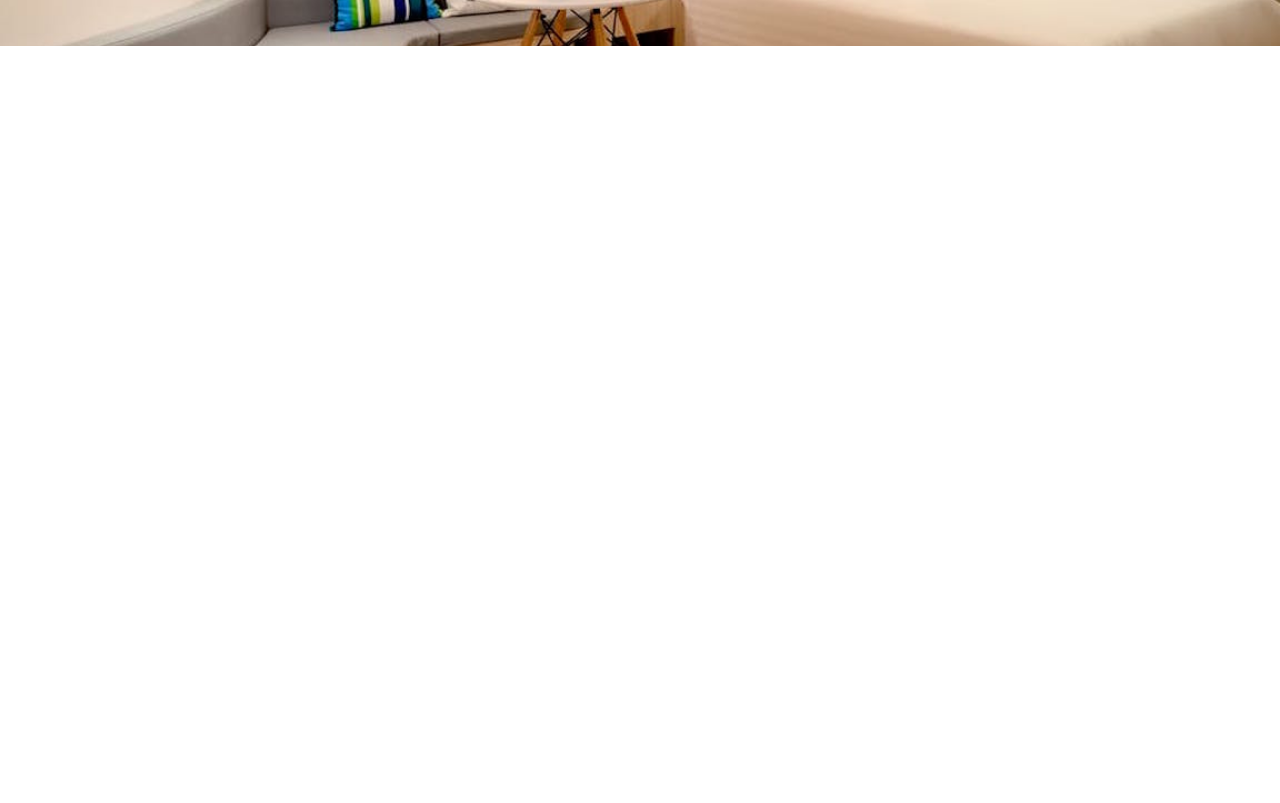
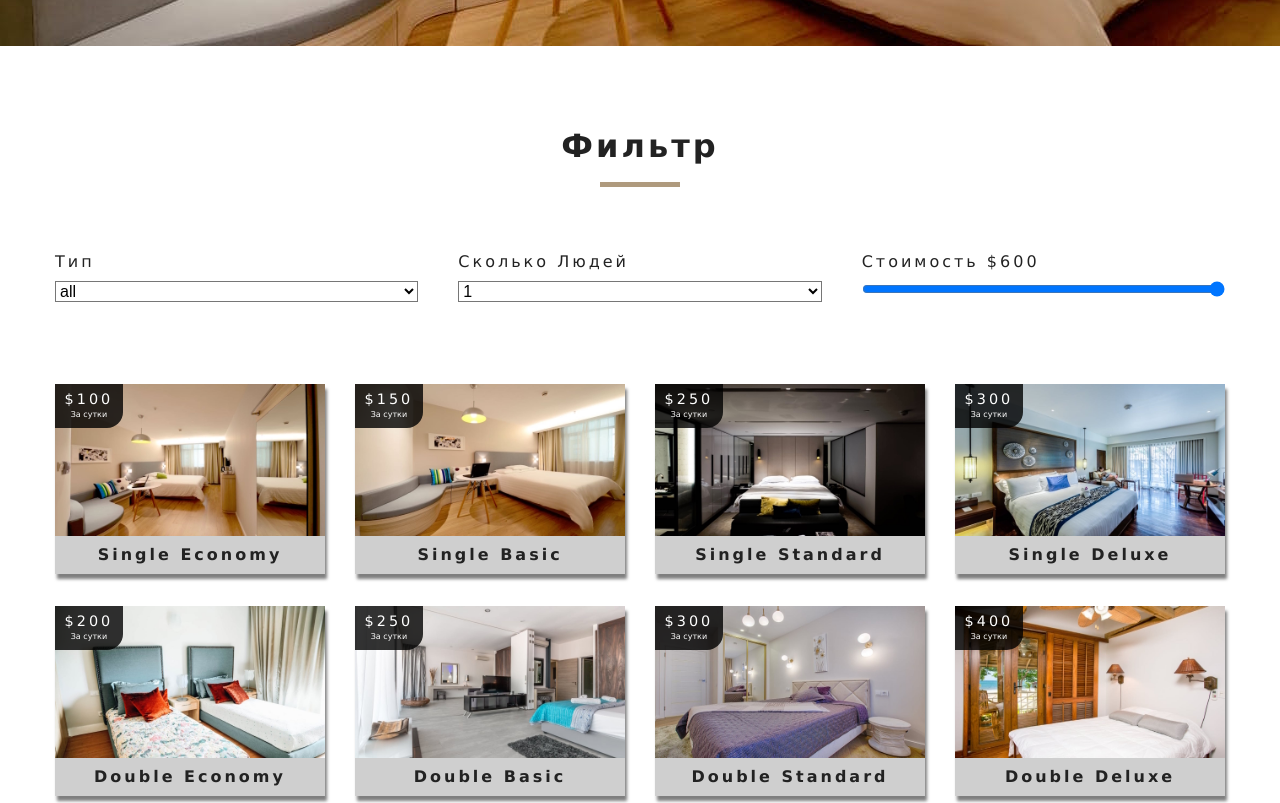
Before and after one commit to VadimAlyshevitch/FRONT-tour-React, a React (Create React App) app: page /rooms in a window 1280 px wide. Shown: the part 500-1303 px from the top of the page. Before the commit the page ends 800 px from the top, so only its background shows below. Built offline with nearby package versions, Linux system fonts and the light colour scheme.

Commit message:
add filter by type, people, price

```diff
--- a/src/components/Loading.js
+++ b/src/components/Loading.js
@@ -1,9 +1,10 @@
 import React from 'react'
+import defaultImg from '../images/gif/loading-arrow.gif'
 
 export default function Loading() {
     return (
         <div>
-           <img src="./images/gif/loading.gif"/>
+           <img src={defaultImg}/>
         </div>
     )
 }
--- /dev/null
+++ b/src/components/RoomContainer.js
@@ -0,0 +1,46 @@
+import React from 'react'
+import RoomFilter from './RoomFilter'
+import RoomsList from './RoomList'
+import {withRoomConsumer} from '../context';
+import Loading from '../components/Loading'
+
+
+function RoomContainer({context}) {
+    const {loading, sortedRooms, rooms} = context;
+    if(loading) {
+         return <Loading />
+    }
+    return (
+        <>
+
+            <RoomFilter  rooms={rooms}/>
+            <RoomsList rooms={sortedRooms}/>
+        </>
+    );
+}
+
+
+export default withRoomConsumer(RoomContainer);
+
+// export default function RoomContainer() {
+//     return (
+//         <RoomConsumer>
+//             {
+//                 (value) => {
+//                     const {loading, sortedRooms, rooms} = value
+//                     if(loading) {
+//                         return <Loading />
+//                     }
+//                     return (
+//                         <div>
+//                             hello from RoomContainer
+//                             <RoomFilter  rooms={rooms}/>
+//                             <RoomsList rooms={sortedRooms}/>
+//                         </div>
+//                     )
+//                 }
+//             }
+//         </RoomConsumer>
+
+//     )
+// }
--- /dev/null
+++ b/src/components/RoomFilter.js
@@ -0,0 +1,96 @@
+import React from 'react'
+import {useContext} from 'react'
+import {RoomContext} from '../context'
+import Title from '../components/Title'
+// получение всех уникальных значений
+const getUnique = (items, value) => {
+    return [...new Set(items.map(item => item[value]))]
+}
+
+export default function RoomFilter({rooms}) {
+    const context = useContext(RoomContext)
+    const {
+        handleChange,
+        type,
+        capacity,
+        price,
+        minPrice,
+        maxPrice,
+        minSize,
+        maxSize,
+        breafast,
+        pets
+    } = context;
+
+    // получить уникальные типы
+    let types = getUnique(rooms, 'type');
+
+    // добавить все
+    types = ['all' , ...types];
+
+    // map в jsx
+    types = types.map((item, index) => {
+        return <option value={item} key={index}>{item}</option>
+    });
+    let people = getUnique(rooms, 'capacity');
+    people = people.map((item, index) => {
+        return <option value={item} key={index}>{item}</option>
+    })
+
+    return (
+        <section className="filter-container">
+            <Title title="Фильтр"/>
+            <form className="filter-form">
+                {/* START Выбрать тип */}
+                <div className="form-group">
+                    <label htmlFor="type">Тип</label>
+                    <select
+                    name="type"
+                    id="type"
+                    value={type}
+                    className="form-control"
+                    onChange={handleChange}>
+                        {
+                            types
+                        }
+                    </select>
+                </div>
+                {/* END Выбрать тип */}
+                  {/* START Выбрать количество */}
+                  <div className="form-group">
+                    <label htmlFor="capacity">Сколько людей</label>
+                    <select
+                    name="capacity"
+                    id="capacity"
+                    value={capacity}
+                    className="form-control"
+                    onChange={handleChange}>
+                        {
+                            people
+                        }
+                    </select>
+                </div>
+                {/* END Выбрать количество */}
+
+                {/* {фильтр по цене} */}
+                <div className="form-group">
+                    <label htmlFor="price">Стоимость ${price}</label>
+                    <input
+                    type="range"
+                    name="price"
+                    min={minPrice}
+                    max={maxPrice}
+                    id="price"
+                    value={price}
+                    onChange={handleChange}
+                    className="form-control"
+                    ></input>
+                </div>
+
+                {/* {фильтр по цене} */}
+
+
+            </form>
+        </section>
+    )
+}
--- /dev/null
+++ b/src/components/RoomList.js
@@ -0,0 +1,24 @@
+import React from 'react'
+import Room from './Room'
+
+export default function RoomsList({rooms}) {
+    if(rooms.lenght === 0) {
+        return (
+            <div className="empty-search">
+                <h3>По вашему запросу ничего не найдено...</h3>
+            </div>
+        )
+    }
+    return (
+        <section className="roomlist">
+            <div className="roomslist-center">
+                {
+                    rooms.map(item => {
+                        return <Room key={item.id} room={item}  />
+                    })
+                }
+            </div>
+
+        </section>
+    )
+}
--- a/src/context.js
+++ b/src/context.js
@@ -9,18 +9,33 @@ export default class RoomProvider extends Component {
         rooms : [],
         sortedRooms : [],
         featuredRooms : [],
-        loading : true
+        loading : true,
+        type : 'all',
+        capacity : 1,
+        price : 0,
+        minPrice : 0,
+        maxPrice: 0,
+        minSize : 0,
+        maxSize : 0,
+        breafast : false,
+        pets : false
     };
     // getData {}
 
     componentDidMount() {
         let rooms = this.formatData(items);
         let featuredRooms = rooms.filter(room => room.featured === true);
+        let maxPrice = Math.max(...rooms.map(item => item.price));
+        let maxSize = Math.max(...rooms.map(item => item.size));
+
         this.setState({
             rooms : rooms,
             sortedRooms : rooms,
             featuredRooms : rooms,
-            loading : false
+            loading : false,
+            price : maxPrice,
+            maxPrice,
+            maxSize
         })
     }
 
@@ -42,11 +57,58 @@ export default class RoomProvider extends Component {
         return room;
     }
 
+    handleChange = event => {
+        const target = event.target;
+        const value = event.type === 'checkbox' ? target.checked : target.value
+        const name = event.target.name
+        this.setState({
+            [name] : value
+        }, this.filterRooms);
+    }
 
+    filterRooms = () => {
+        let {
+            rooms, type, capacity, price, minSize, maxSize, breafast, pets
+        } = this.state
+
+        //все позиции
+        let tempRooms = [...rooms]
+
+        // измененеие значения
+        capacity = parseInt(capacity);
+
+        // фильтер по центе
+        price = parseInt(price);
+        // if (price !== 0) {
+        //     tempRooms = tempRooms.filter(room => room.price === price)
+        // }
+
+        tempRooms = tempRooms.filter(room => room.price <= price);
+
+
+
+
+        //фильтер по типу
+        if (type !== 'all') {
+            tempRooms = tempRooms.filter(room => room.type === type)
+        }
+
+        //фильтер по количеству
+        if (capacity !== 1) {
+            tempRooms = tempRooms.filter(room => room.capacity >=capacity )
+        }
+        this.setState({
+            sortedRooms : tempRooms
+        });
+    }
 
     render() {
         return (
-            <RoomContext.Provider value = {{ ...this.state, getRoom : this.getRoom }}>
+            <RoomContext.Provider value = {{
+                ...this.state,
+                getRoom : this.getRoom,
+                handleChange : this.handleChange,
+                filterRooms: this.filterRooms }}>
                 {this.props.children}
             </RoomContext.Provider>
         )
@@ -57,5 +119,13 @@ export default class RoomProvider extends Component {
 
 const RoomConsumer = RoomContext.Consumer;
 
+export function withRoomConsumer(Component) {
+    return function ConsumerWrapper(props){
+        return <RoomConsumer>
+            {value => <Component {...props} context={value}/>}
+        </RoomConsumer>
+    }
+}
+
 
 export { RoomProvider, RoomConsumer, RoomContext };
--- a/src/pages/Rooms.js
+++ b/src/pages/Rooms.js
@@ -2,15 +2,20 @@ import React from 'react'
 import Hero from '../components/Hero'
 import Banner from '../components/Banner'
 import {Link} from 'react-router-dom'
+import RoomContainer from '../components/RoomContainer';
 
 
 
 export default function Rooms() {
     return (
+        <>
         <Hero hero="roomsHero" >
            <Banner title='Наши шаблоны' subtitle="На странице представлены шаблоны путешествия">
                 <Link to='/' className="btn-primary">На главную</Link>
            </Banner>
         </Hero>
+
+        <RoomContainer> </RoomContainer>
+        </>
     )
 }
--- a/src/pages/SingleRoom.js
+++ b/src/pages/SingleRoom.js
@@ -30,13 +30,49 @@ export default class SingleRoom extends Component {
             </div>
         }
 
-        const {name, description, capacity, size,price, extras, breakfast, pets, images} = room
+        const {name, description, capacity, size,price, extras, breakfast, pets, images} = room;
+        const [mainImg, ...defaultImg] = images;
         return (
-            <StyledHero img={images[0] || this.state.defaultBcg}>
+            <>
+            <StyledHero img={mainImg || this.state.defaultBcg}>
                 <Banner title={`${name} room`} />
                 <Link to='/rooms' className="btn-primary">Назад</Link>
 
             </StyledHero>
+            <section className="single-room">
+                <div className="single-room-images">
+                {defaultImg.map((item, index) => {
+                   return <img key={index} src={item} alt={name} />
+                })}
+                </div>
+                <div className="single-room-info">
+                    <article className="desc">
+                        <h3>Подробнее</h3>
+                        <p>{description}</p>
+                        </article>
+                        <article className="info">
+                            <h3>Инфо</h3>
+                            <h6>Цена : ${price}</h6>
+                            <h6>Размер : {size} SQFT</h6>
+                            <h6>Количество : {capacity > 1 ?`${capacity} человек` : `${capacity} людей`}</h6>
+
+                            <h6>Что есть : {extras}</h6>
+
+                            <h6> {pets ? "C животными" : "Без животных"}</h6>
+                            <h6> {breakfast ? "Охуенный хавчик" : "Петушки ебаные вы все"}</h6>
+
+                        </article>
+                </div>
+            </section>
+            <section className="room-extrass">
+                <h6>Включено</h6>
+                <ul className="extrass">
+                    {extras.map((item, index) => {
+                        return <li key={index}>- {item} </li>
+                    })}
+                </ul>
+            </section>
+            </>
         )
 
     }
```
